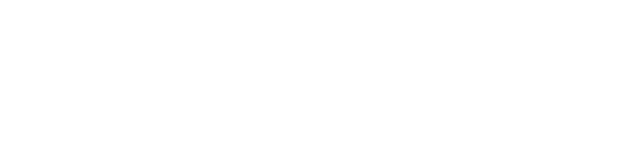
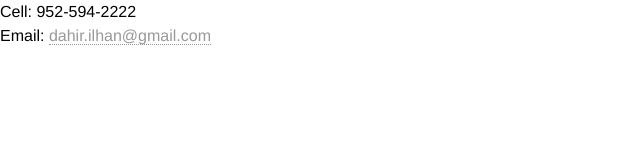
Before and after one commit to ilhan-dahir/ilhan-dahir.github.io, a plain HTML site: page index.html in a window 1280 px wide. Shown: the whole page, without its empty margins (0-640 px from the left). Drawn offline with Linux system fonts and the light colour scheme.

Commit message:
Update index.html

```diff
--- a/index.html
+++ b/index.html
@@ -9,5 +9,10 @@
    	type = "text/css"
    	href = "stylesheet.css" />
     </head>
-
+<body>
+  <p>
+                Cell: <span class="tel">952-594-2222</span><br />
+                Email: <a class="email" href="mailto:dahir.ilhan@gmail.com">dahir.ilhan@gmail.com</a>
+            </p>
+  </body>
 </html>
```
